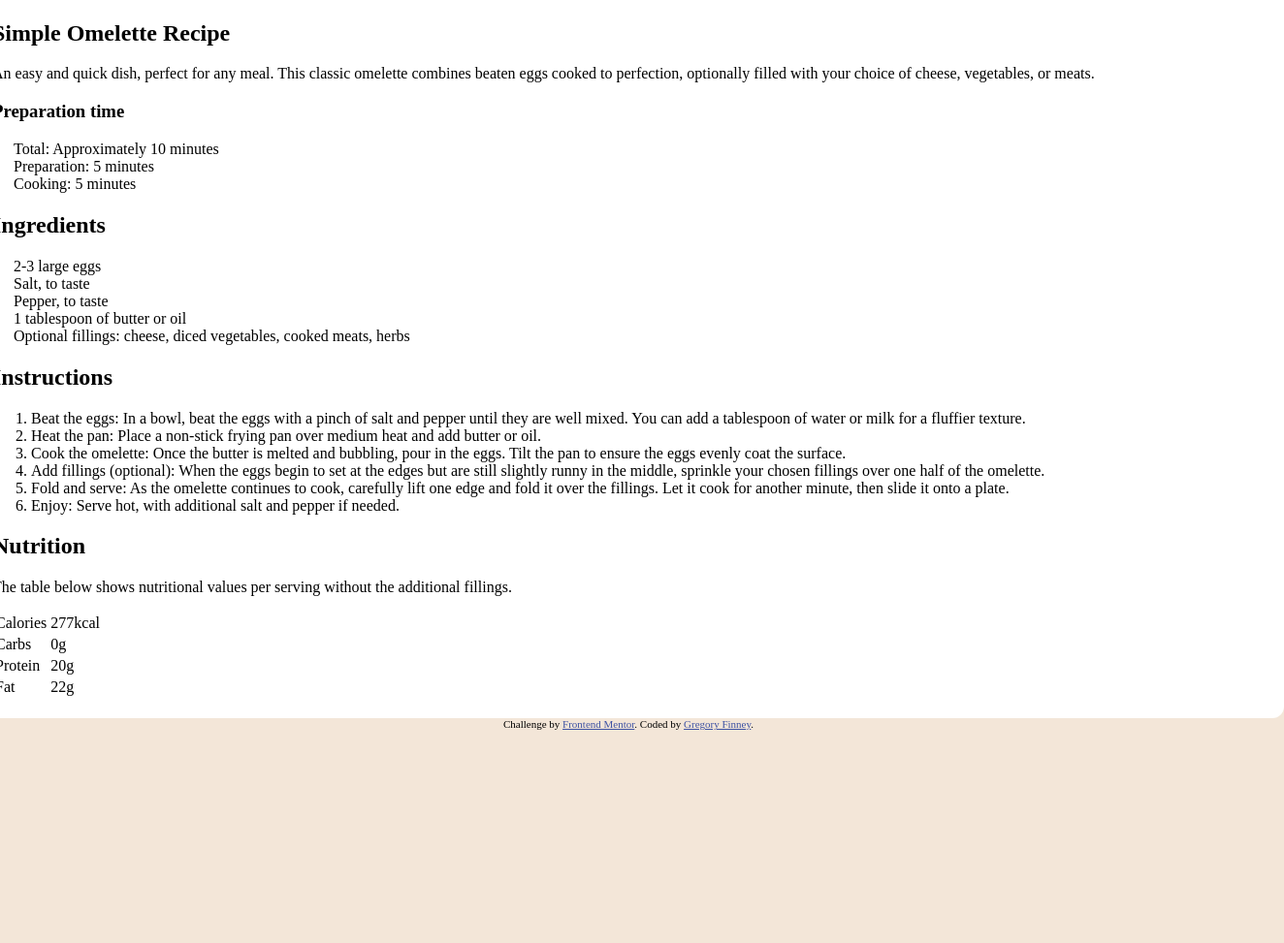
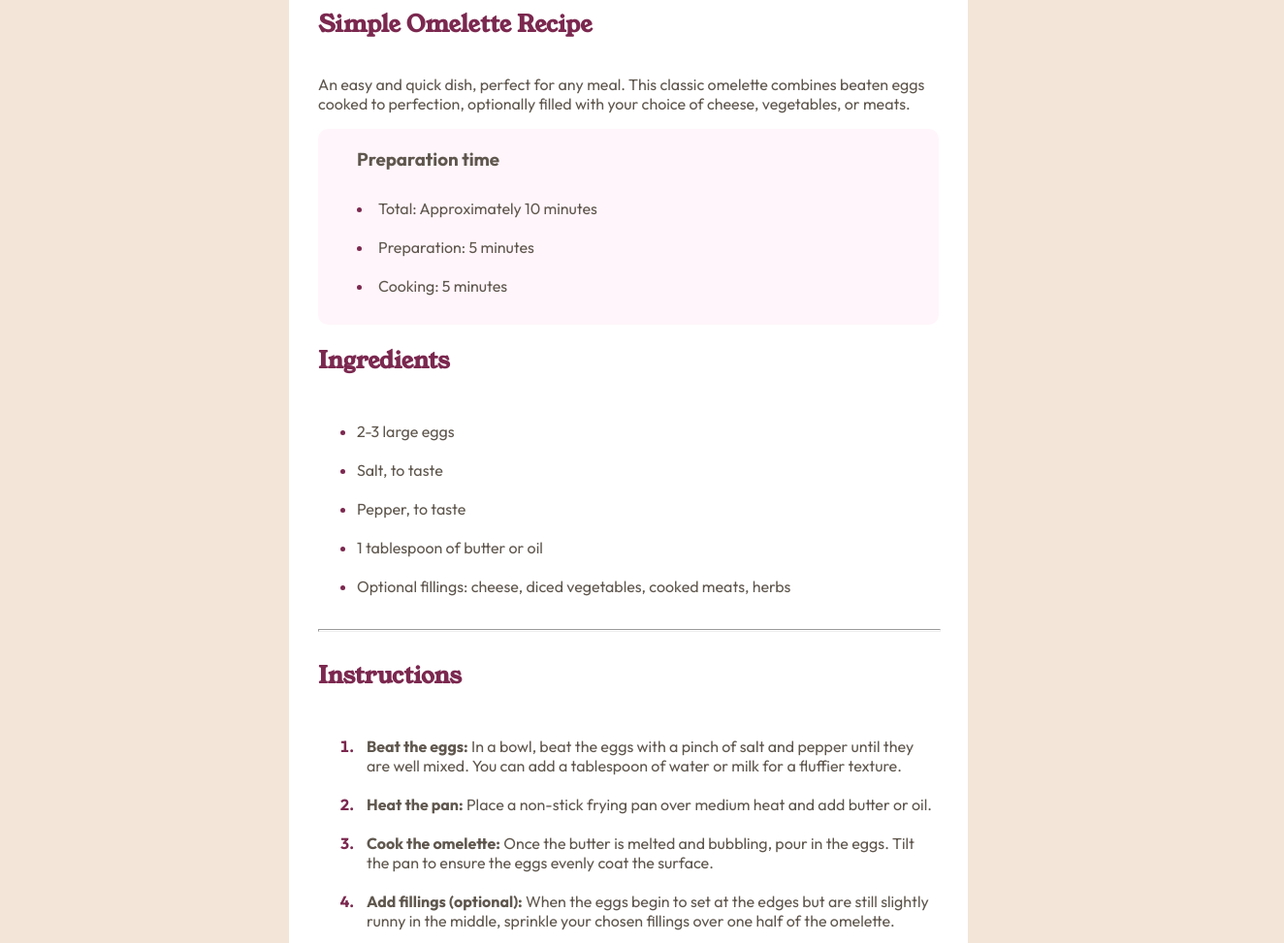
Before and after one commit to GregFJr/Simple-Omlette, a plain HTML site: page index.html in a window 1280 px wide. Shown: the part 343-1316 px from the top of the page at 97% size, 1324 px wide, since content can reach past the window. Before the commit the page ends 1096 px from the top, so only its background shows below. Drawn offline with Linux system fonts and the light colour scheme.

Commit message:
applied appropriate styling to li and reduced padding to recipe container

```diff
--- a/index.html
+++ b/index.html
@@ -5,8 +5,14 @@
     <meta name="viewport" content="width=device-width, initial-scale=1.0" />
     <!-- displays site properly based on user's device -->
 
-    <link rel="icon" type="image/png" sizes="32x32" href="./assets/images/favicon-32x32.png"/>
-    <link rel="stylesheet" href="./styles.css">
+    <link
+      rel="icon"
+      type="image/png"
+      sizes="32x32"
+      href="./assets/images/favicon-32x32.png"
+    />
+    <link rel="stylesheet" href="./styles.css" />
+    <link href="https://fonts.googleapis.com/css2?family=Outfit:wght@100..900&family=Young+Serif&display=swap" rel="stylesheet">
 
     <title>Frontend Mentor | Recipe page</title>
 
@@ -24,24 +30,28 @@
   <body>
     <div class="main-container">
       <section class="main-recipe">
-        <img src="./assets/images/image-omelette.jpeg" alt="">
+
+          <img src="./assets/images/image-omelette.jpeg" alt="" />
+
         <h1>Simple Omelette Recipe</h1>
 
         <p>
           An easy and quick dish, perfect for any meal. This classic omelette
-          combines beaten eggs cooked to perfection, optionally filled with your
-          choice of cheese, vegetables, or meats.
+          combines beaten eggs <br />
+          cooked to perfection, optionally filled with your choice of cheese,
+          vegetables, or meats.
         </p>
+
         <div class="prep">
-          <h3>Preparation time</h3>
+        <h3>Preparation time</h3>
 
-          <li>Total: Approximately 10 minutes</li>
-          <li>Preparation: 5 minutes</li>
-          <li>Cooking: 5 minutes</li>
-        </div>
+        <li>Total: Approximately 10 minutes</li>
+        <li>Preparation: 5 minutes</li>
+        <li>Cooking: 5 minutes</li>
+      </div>
 
         <h2>Ingredients</h2>
-
+      <ul>
         <li>2-3 large eggs</li>
         <li>Salt, to taste</li>
         <li>Pepper, to taste</li>
@@ -49,40 +59,46 @@
         <li>
           Optional fillings: cheese, diced vegetables, cooked meats, herbs
         </li>
+      </ul>
+
+        <hr>
+
 
         <h2>Instructions</h2>
 
         <ol>
-          <li>
-            Beat the eggs: In a bowl, beat the eggs with a pinch of salt and
+          <li data-before-colon="Beat the eggs:">
+            In a bowl, beat the eggs with a pinch of salt and
             pepper until they are well mixed. You can add a tablespoon of water
             or milk for a fluffier texture.
           </li>
 
-          <li>
-            Heat the pan: Place a non-stick frying pan over medium heat and add
+          <li data-before-colon="Heat the pan:">
+            Place a non-stick frying pan over medium heat and add
             butter or oil.
           </li>
 
-          <li>
-            Cook the omelette: Once the butter is melted and bubbling, pour in
+          <li data-before-colon="Cook the omelette:">
+            Once the butter is melted and bubbling, pour in
             the eggs. Tilt the pan to ensure the eggs evenly coat the surface.
           </li>
 
-          <li>
-            Add fillings (optional): When the eggs begin to set at the edges but
+          <li data-before-colon="Add fillings (optional):">
+            When the eggs begin to set at the edges but
             are still slightly runny in the middle, sprinkle your chosen
             fillings over one half of the omelette.
           </li>
 
-          <li>
-            Fold and serve: As the omelette continues to cook, carefully lift
+          <li data-before-colon="Fold and serve:">
+            As the omelette continues to cook, carefully lift
             one edge and fold it over the fillings. Let it cook for another
             minute, then slide it onto a plate.
           </li>
 
-          <li>Enjoy: Serve hot, with additional salt and pepper if needed.</li>
+          <li data-before-colon="Enjoy:"> Serve hot, with additional salt and pepper if needed.</li>
         </ol>
+
+        <hr>
 
         <h2>Nutrition</h2>
 
@@ -90,7 +106,7 @@
           The table below shows nutritional values per serving without the
           additional fillings.
         </p>
-        <table>
+        <table class="nutrition">
           <tr>
             <td>Calories</td>
             <td>277kcal</td>
@@ -109,6 +125,7 @@
           </tr>
         </table>
       </section>
+
       <div class="attribution">
         Challenge by
         <a href="https://www.frontendmentor.io?ref=challenge" target="_blank"
--- a/styles.css
+++ b/styles.css
@@ -1,14 +1,98 @@
-body{
+:root {
+--White: hsl(0, 0%, 100%);
+--Rose-White: hsl(330, 100%, 98%);
+--Eggshell: hsl(30, 54%, 90%);
+--Light-Grey: hsl(30, 18%, 87%);
+--Wenge-Brown: hsl(30, 10%, 34%);
+--Dark-Charcoal: hsl(24, 5%, 18%);
+--Nutmeg: hsl(14, 45%, 36%);
+--Dark-Raspberry: hsl(332, 51%, 32%);
+}
+
+
+body {
     display: flex;
     justify-content: center;
-    align-items: center;
     height: 100vh;
     width: 100vw;
     background-color: hsl(30, 54%, 90%);
+    font-family: "Outfit", sans-serif;
+    color: var(--Wenge-Brown);
+}
+
+.main-container {
+    display: flex;
+    flex-direction: column;
+    align-items: center;
 }
 
 .main-recipe {
+    display: flex;
+    flex-direction: column;
     background-color: #fff;
     border-radius: 12px ;
-    padding: 20px;
+    padding: 30px;
+    width: 50%;
 }
+
+.main-recipe p {
+    font-size: 16px;
+}
+
+.main-recipe img {
+    margin: 0 auto;
+    width: 100%;
+    border-radius: 12px;
+}
+
+.main-recipe h2, h1 {
+    color: hsl(332, 51%, 32%);
+    font-family: "Young Serif", serif;
+
+}
+
+.prep {
+    background-color: var(--Rose-White);
+    border-radius: 10px;
+    padding: 0 0 20px 40px;
+}
+
+.nutrition td:nth-of-type(even){
+    color: var(--Dark-Raspberry);
+    font-weight: 700;
+}
+
+.nutrition td {
+    padding: 20px 0 20px 0;
+}
+
+.nutrition {
+    border-collapse: collapse;
+}
+
+.nutrition tr {
+    border-bottom: 1px solid rgba(0, 0, 0, 0.223);
+}
+
+hr {
+    width: 100%;
+    height: 1px;
+}
+
+li {
+    padding: 10px 0 10px 0;
+}
+
+ol li {
+    padding-left: 10px;
+}
+
+li::marker {
+    color: var(--Dark-Raspberry);
+    font-weight: 700;
+}
+
+li::before {
+    content: attr(data-before-colon);
+    font-weight: 700;
+  }
```
